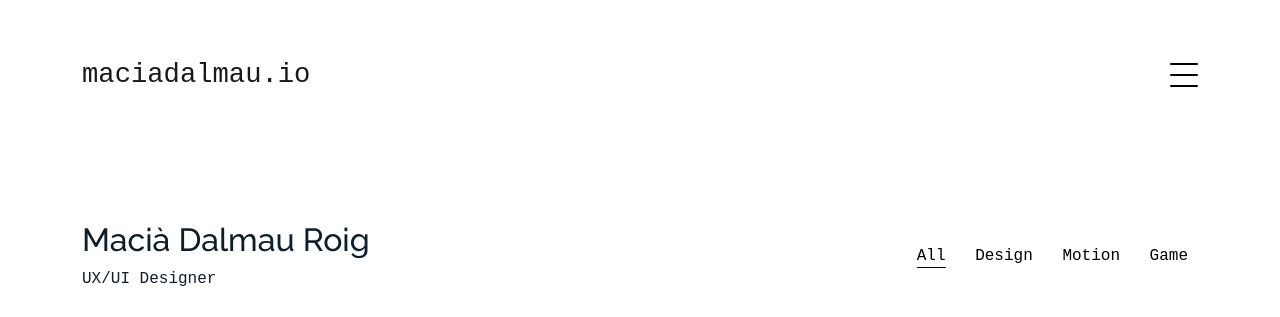
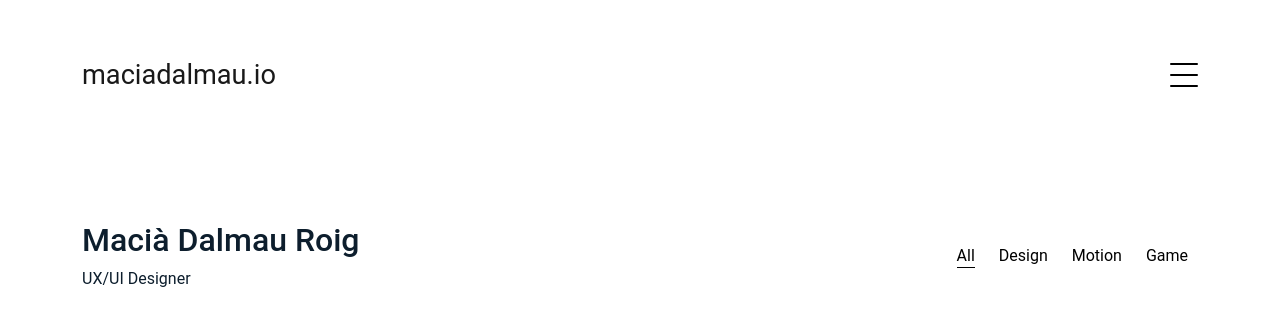
Before and after one commit to maciadalmau/portfolio, a plain HTML site: page index.html in a window 1280 px wide. Shown: the top 317 px of the page. Drawn offline with Linux system fonts and the light colour scheme; a web font is replaced by a local one.

Commit message:
Update style.css

```diff
--- a/assets/css/style.css
+++ b/assets/css/style.css
@@ -24,7 +24,7 @@
 }
 
 body {
-  font-family: "Inconsolata", monospace;
+  font-family: "Roboto", sans-serif;
   color: #0d1e2d;
 }
 
@@ -38,7 +38,7 @@ a:hover {
 }
 
 h1, h2, h3, h4, h5, h6, .font-heading {
-  font-family: "Raleway", sans-serif;
+  font-family: "Roboto", sans-serif;
 }
 
 .section {
```
